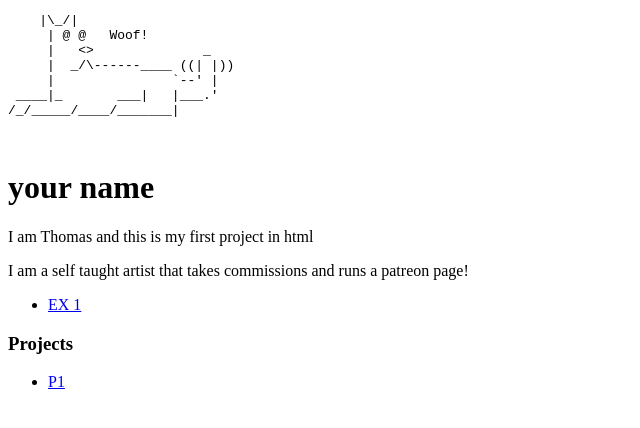
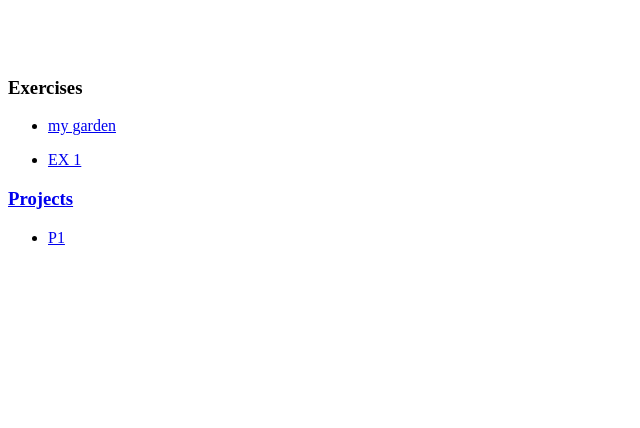
Before and after one commit to thomasij03/interactive1, a plain HTML site: page index.html in a window 1280 px wide. Shown: the whole page, without its empty margins (0-640 px from the left). Drawn offline with Linux system fonts and the light colour scheme.

Commit message:
Update index.html

```diff
--- a/index.html
+++ b/index.html
@@ -3,42 +3,28 @@
 <html>
 
 <head>
-  <title>[your name's] Interactive Site</title>
+  <title>[your name's] ASCII garden</title>
   <meta charset="utf-8" />
 </head>
 
 <body>
 
-  <!-- this is where my code is-->
-  <div id="container">
+
 
     <pre>
-    |\_/|
-     | @ @   Woof!
-     |   <>              _
-     |  _/\------____ ((| |))
-     |               `--' |
- ____|_       ___|   |___.'
-/_/_____/____/_______|
+    <!-- create your garden here -->
 
     </pre>
 
-    <!-- about me-->
-    <h1>your name</h1>
-    <p class="desc">
-      I am Thomas and this is my first project in html
-    </p>
-
-    <p class="desc">
-      I am a self taught artist that takes commissions and runs a patreon page!
-    </p>
-
-    <!-- my work -->
+   <h3>Exercises</h3>
+    <ul>
+    <li><a href="garden.html">my garden</a></li>
+    </ul>
     <div id="exercises">
       <ul>
         <li><a href="#">EX 1</a></li>
       </ul>
-
+    <a href="https://tyludo.github.io/Interactive-1/"andrew</a>
     </div>
 
     <div id="projects">
```
